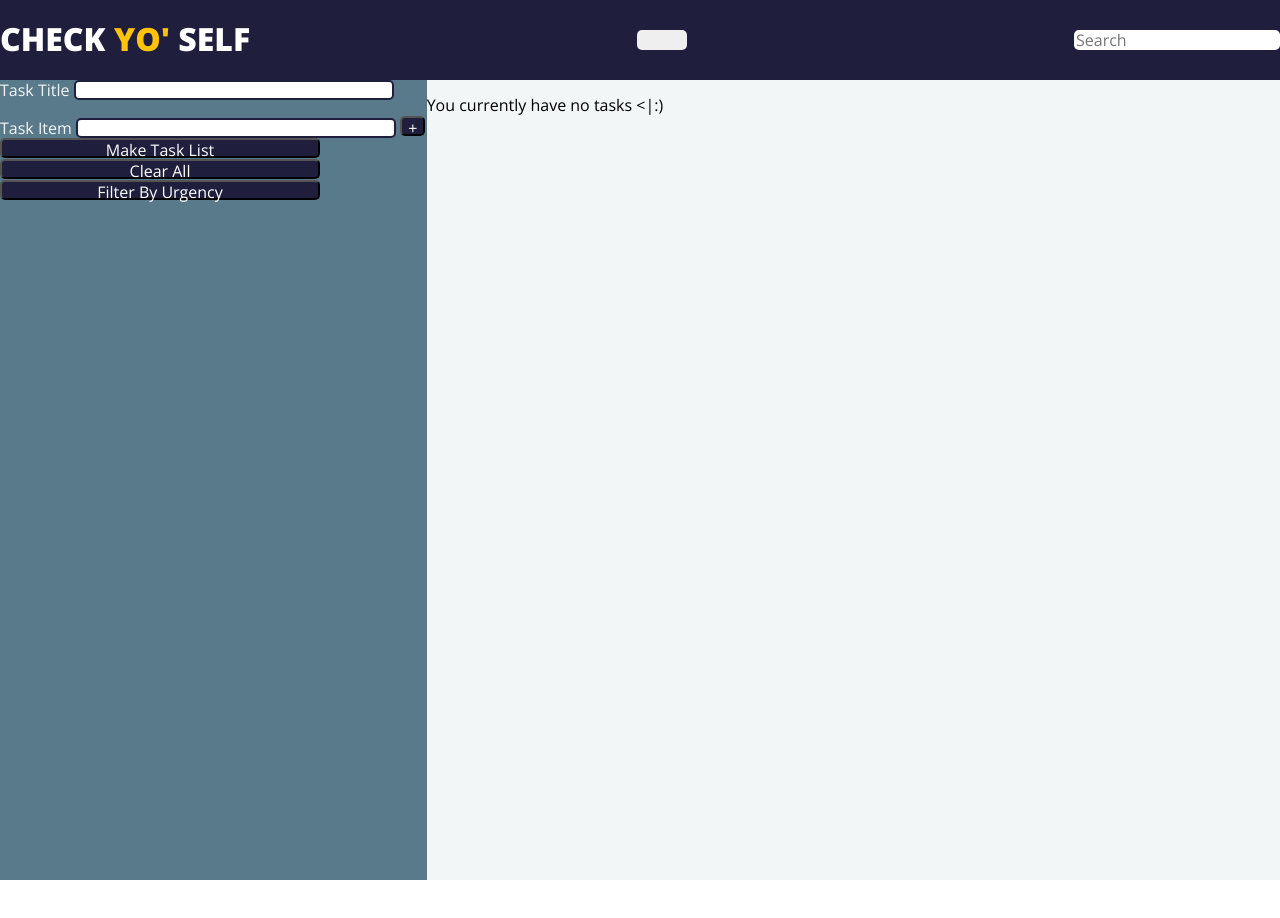
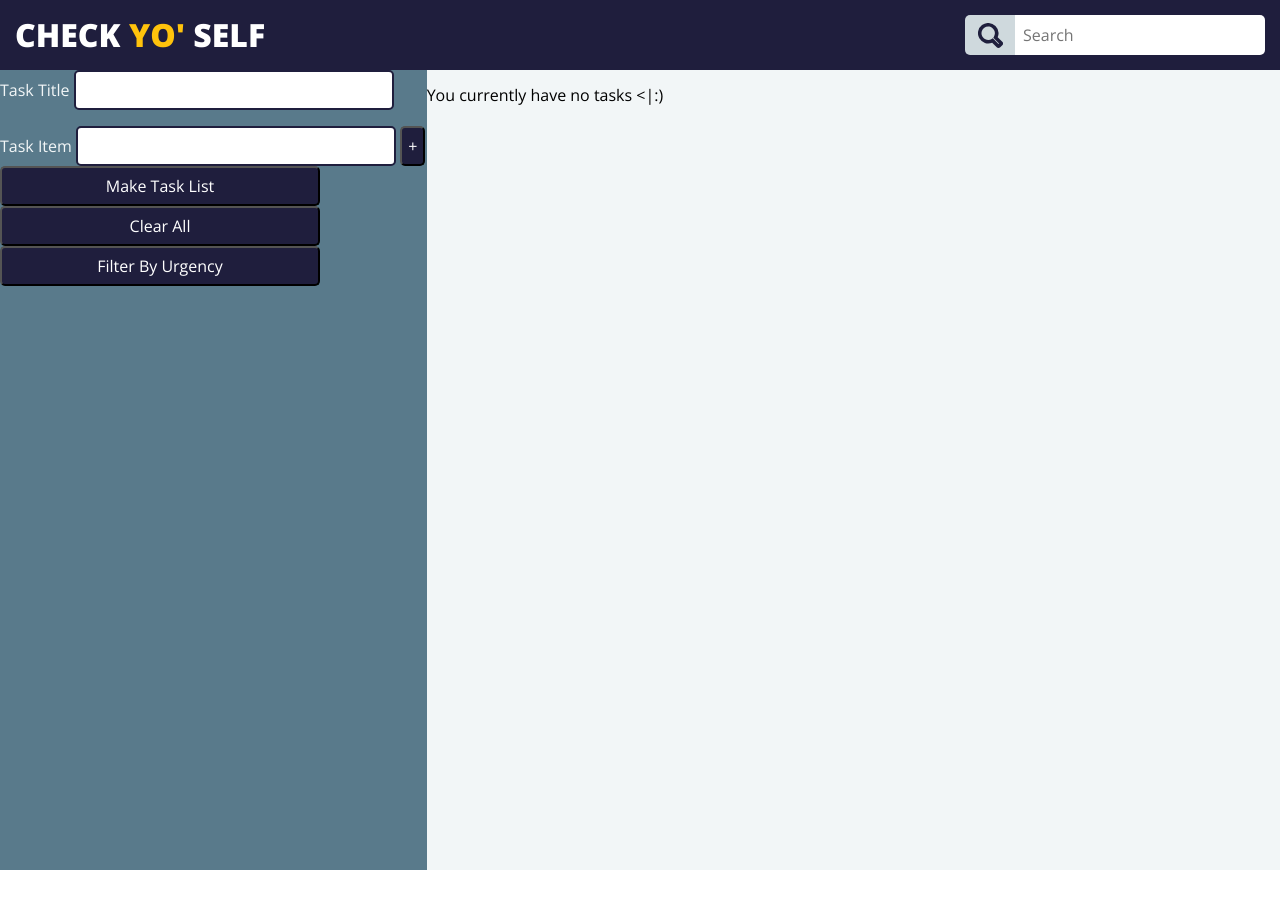
Before and after one commit to jacquelinebelle/check-yo-self, a plain HTML site: page index.html in a window 1280 px wide. After the commit the page ends 870 px from the top, so only its background shows below. Drawn offline with nearby package versions, Linux system fonts and the light colour scheme.

Commit message:
Finish styling header

```diff
--- a/index.html
+++ b/index.html
@@ -11,7 +11,7 @@
     <header>
         <h1>CHECK <span class="heading--orange">YO'</span> SELF</h1>
         <button class="header__btn" id="search-btn">
-            <!-- <img class="header__img" src="" /> -->
+            <img class="header__img" src="./src/assets/search.svg" />
         </button>
         <input type="text" placeholder="Search" id="search-input" class="header__input"/>
     </header>
--- a/src/css/style.css
+++ b/src/css/style.css
@@ -15,7 +15,7 @@ body {
     font-family: 'Open Sans';
     font-weight: 400;
     grid-template-columns: 1fr 2fr;
-    grid-template-rows: 0.2fr 1fr;
+    grid-template-rows: 70px 5fr;
     grid-column-gap: 0px;
     grid-row-gap: 0px;
     margin: 0;
@@ -26,24 +26,20 @@ header {
     background-color: #1f1e3d;
     color: white;
     display: flex;
-    /* flex-direction: row; */
     font-weight: 800;
     grid-area: 1 / 1 / 2 / 3;
     justify-content: space-between;
+    padding: 0 15px;
 }
 
 .heading--orange {
     color: #ffc30c
 }
 
-.header__btn {
-    width: 50px;
-}
-
 input,
 button {
     border-radius: 5px;
-    height: 20px;
+    height: 40px;
 }
 
 .header__input,
@@ -51,9 +47,23 @@ button {
     border: none;
 }
 
-.header_input {
+.header__btn {
+    background-color: #cfd9dd;
+    border-radius: 5px 0 0 5px;
+    padding-top: 5px;
+    position: absolute;
+    right: 265px;
+    width: 50px;
+}
+
+.header__img {
+    height: 25px;
+}
+
+.header__input {
+    border-radius: 0 5px 5px 0;
     padding-left: 8px;
-    width: 100px;
+    width: 250px;
 }
 
 .side-bar {
```
Also changed, not shown: 2 other files.
